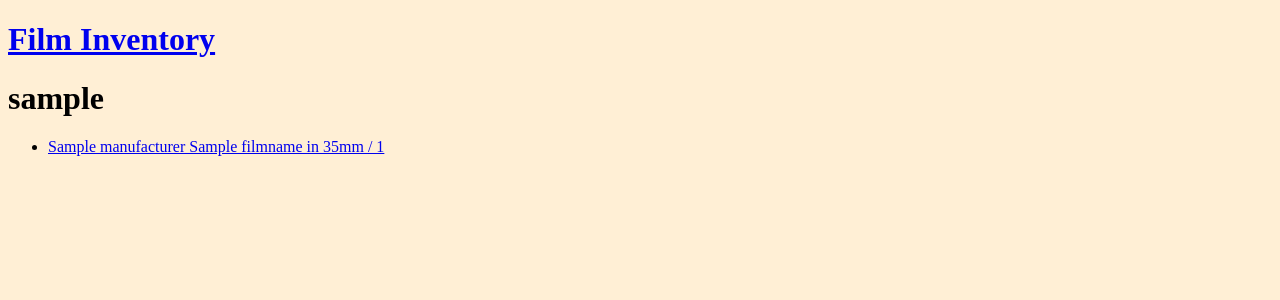
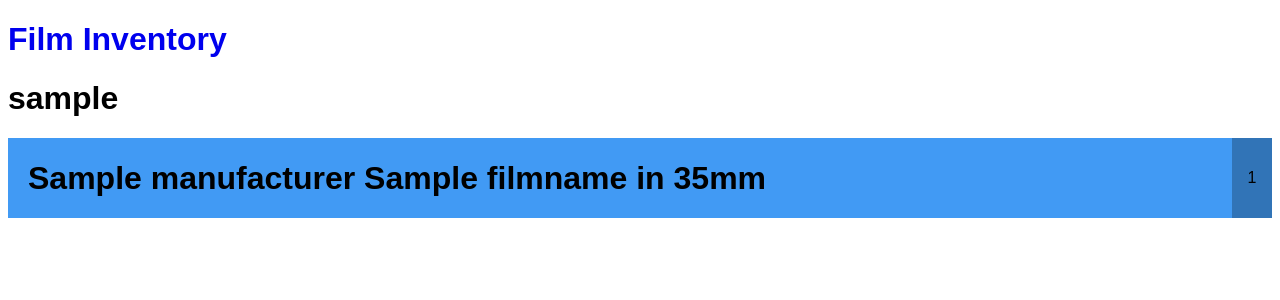
Before and after one commit to piepworks/cassettenest, a Django app: a page that uses inventory/templates/inventory/profile.html in a window 1280 px wide. Shown: the top 300 px of the page. Run offline with Django 3.2, Linux system fonts and the light colour scheme; tables that the repository leaves empty hold one stand-in row (values such as "Sample post"); style sheets or scripts are compiled from the project's sources.

Commit message:
Adding some styles.
Based on what I hacked on with create-react-app in Brooklyn.

```diff
--- a/inventory/static/inventory/scss/main.scss
+++ b/inventory/static/inventory/scss/main.scss
@@ -1,3 +1,6 @@
+@import './vendor/normalize';
+@import './partials/base';
+@import './partials/cards';
+
 body {
-    background: papayawhip;
 }
--- /dev/null
+++ b/inventory/static/inventory/scss/partials/_base.scss
@@ -0,0 +1,7 @@
+body {
+    font-family: sans-serif;
+}
+
+a {
+    text-decoration: none;
+}
--- /dev/null
+++ b/inventory/static/inventory/scss/partials/_cards.scss
@@ -0,0 +1,54 @@
+$e6: #6542f4;
+$c41: #419af4;
+$bw: #555;
+
+.cards {
+    padding: 0;
+
+    li { list-style: none; }
+}
+
+.card {
+    color: black;
+    background: blue;
+    cursor: pointer;
+    display: flex;
+    position: relative;
+    align-items: stretch;
+
+    &:hover { color: white; }
+
+    &__e6 {
+        background: $e6;
+
+        &:hover { background: darken($e6, 15%); }
+    }
+
+    &__c41 {
+        background: $c41;
+
+        &:hover { background: darken($c41, 15%); }
+    }
+
+    &__bw {
+        background: $bw;
+
+        &:hover { background: darken($bw, 15%); }
+    }
+
+    header {
+        padding: 0 20px;
+        flex-grow: 1;
+    }
+
+    .count {
+        background: rgba(0, 0, 0, .25);
+        display: flex;
+        padding: 0 10px;
+        min-width: 20px;
+
+        span {
+            margin: auto;
+        }
+    }
+}
--- a/inventory/templates/inventory/profile.html
+++ b/inventory/templates/inventory/profile.html
@@ -6,9 +6,14 @@
 <h1>{{ owner.username }}</h1>
 
 {% if owner.film_set.all|length > 0 %}
-<ul>
+<ul class="cards">
     {% for film in film_counts %}
-    <li><a href="{% url 'profile-films' owner.username film.slug %}">{{ film }} / {{ film.count }}</a></li>
+    <li>
+        <a class="card card__{{ film.type }}" href="{% url 'profile-films' owner.username film.slug %}">
+            <header><h1>{{ film }}</h1> </header>
+            <div class="count"><span>{{ film.count }}</span></div>
+        </a>
+    </li>
     {% endfor %}
 </ul>
 {% endif %}
--- a/inventory/views.py
+++ b/inventory/views.py
@@ -10,6 +10,7 @@ def index(request):
     latest_film_list = Film.objects.order_by('-created_at')[:5]
     context = {'latest_film_list': latest_film_list}
     return render(request, 'inventory/index.html', context)
+
 
 def profile(request, username):
     owner = get_object_or_404(User, username=username)
```
Also changed, not shown: inventory/static/inventory/scss/vendor/normalize.scss (added, +341 -0 lines).
